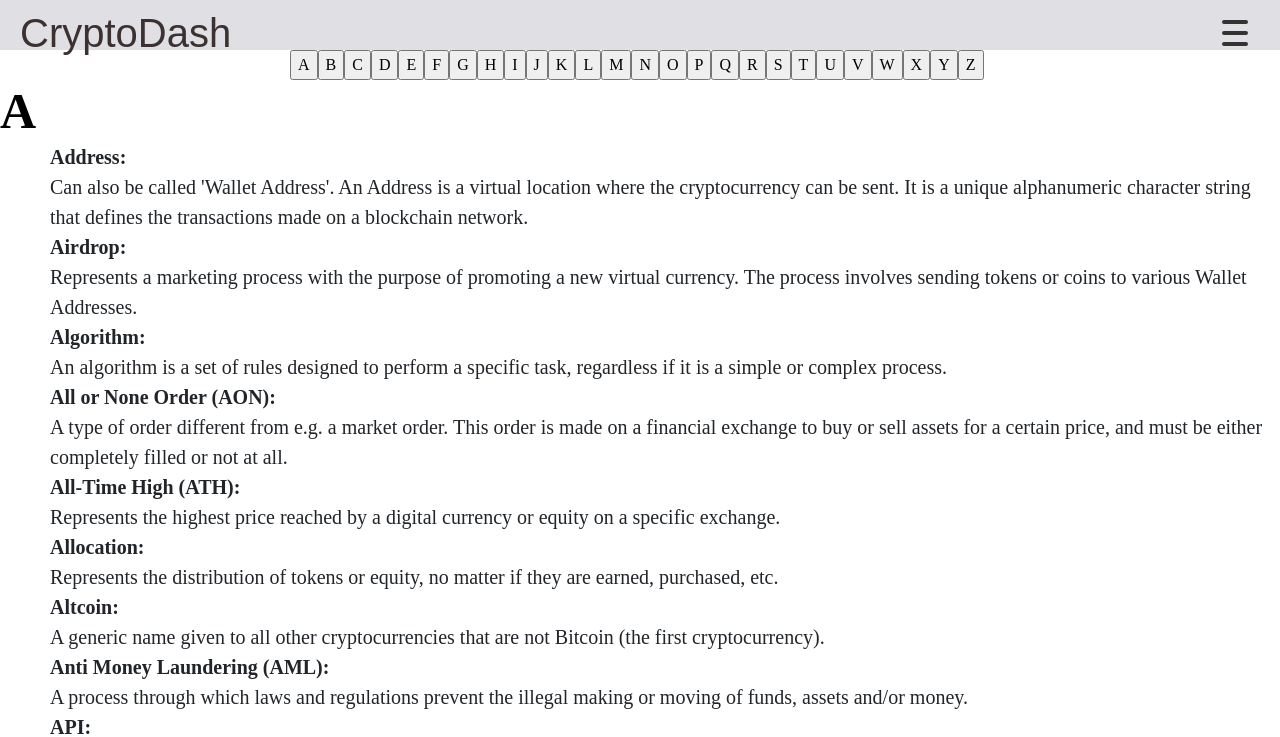
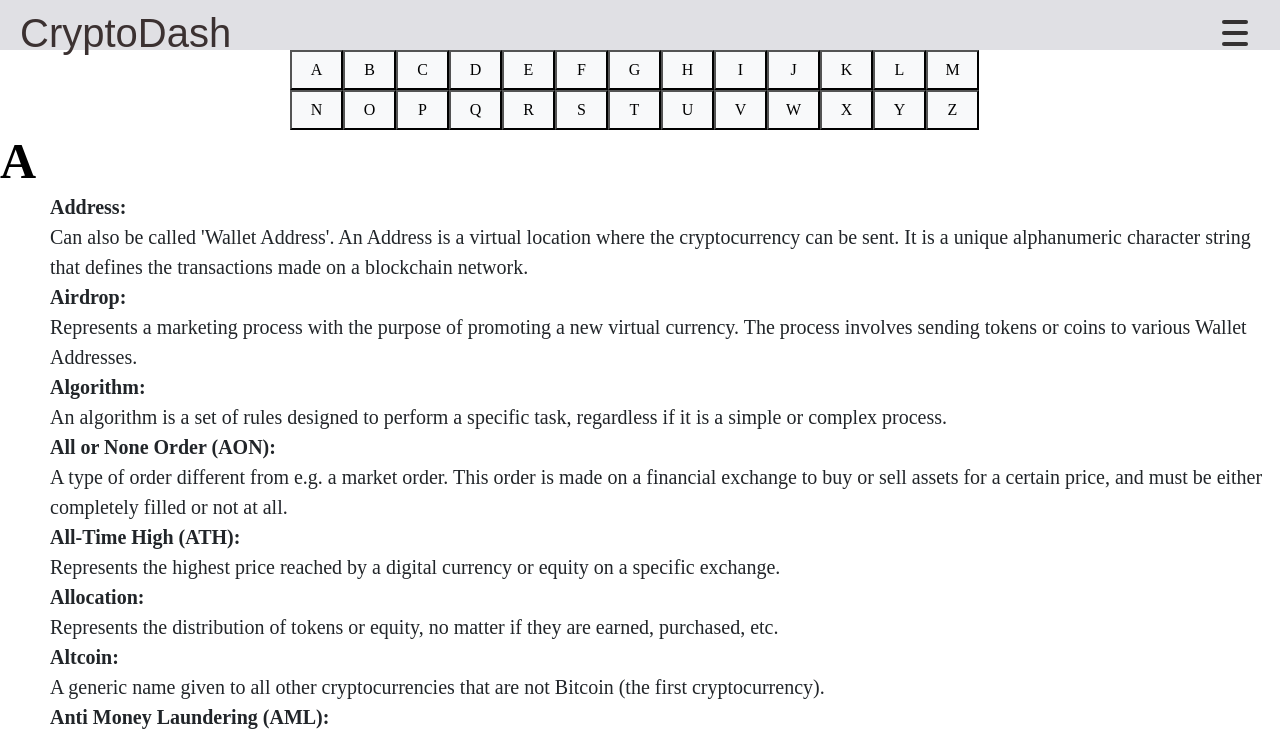
Before and after one commit to csavella/frontend-cryptodash, a React (Create React App) app: page /glossary in a window 1280 px wide. Shown: the top 737 px of the page. Built offline with nearby package versions, Linux system fonts and the light colour scheme.

Commit message:
Added some styles

```diff
--- a/src/Components/Glossary/Glossary.css
+++ b/src/Components/Glossary/Glossary.css
@@ -1,10 +1,15 @@
-div {
+.glossary-container div {
   font-family: "Gilroy";
 }
 
 .glossary-header-container {
   margin: 0 auto;
   width: 700px;
+}
+
+.letter-nav {
+  width: 53px;
+  height: 40px;
 }
 
 .item > h1 {
--- a/src/Components/Glossary/Glossary.js
+++ b/src/Components/Glossary/Glossary.js
@@ -1,11 +1,11 @@
 import React from 'react';
 import './Glossary.css';
 import data from './Glossary.json';
-
-
+import 'bootstrap/dist/css/bootstrap.min.css';
 
 const Glossary = () =>{
-
+    /* When letter is clicked at top, will scroll to
+    designated element containing letter in page */
     const handleScroll = (e) =>{
         document.getElementById("item-" + e.target.value).scrollIntoView();
     }
@@ -15,7 +15,7 @@ const Glossary = () =>{
             <div className="glossary-header-container">
                 {Object.keys(data).map(key => {
                     return(
-                        <span><input type="button" value={key} onClick={e => handleScroll(e)}/></span>
+                        <span><input type="button" className="letter-nav bg-light" value={key} onClick={e => handleScroll(e)}/></span>
                     )
                 })}
             </div>
```
